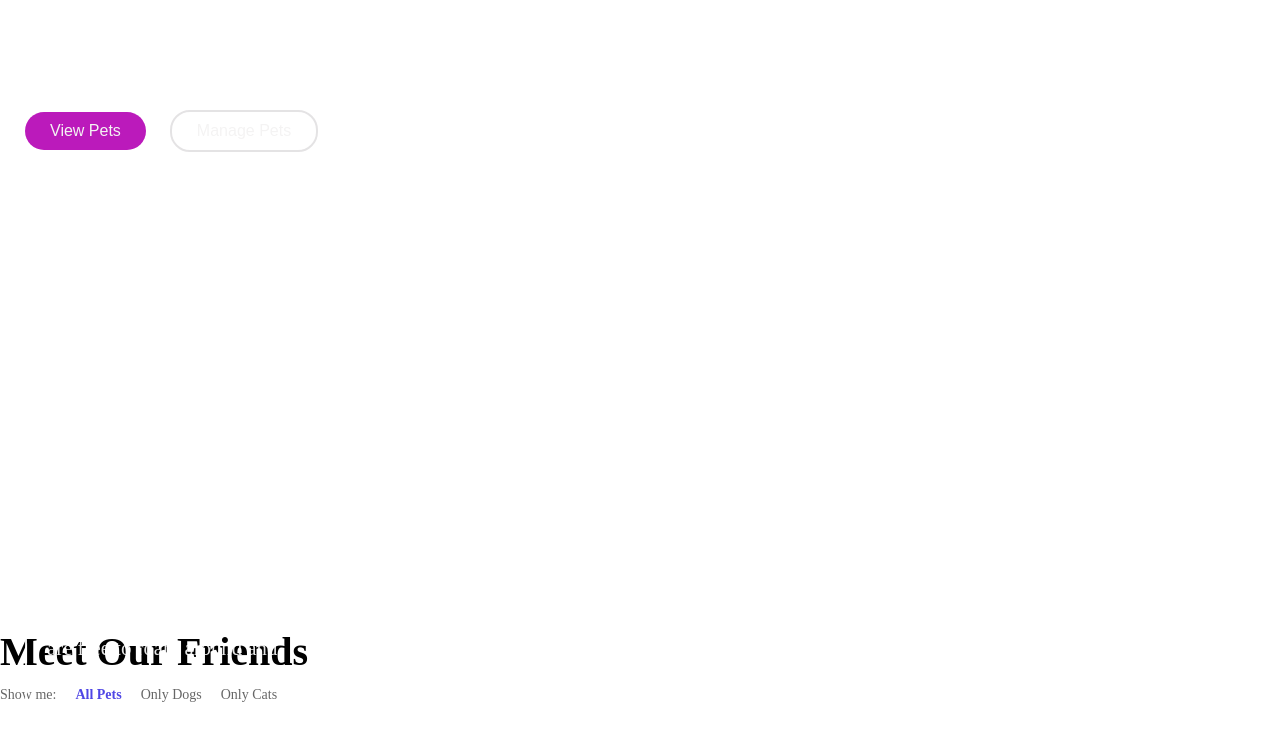
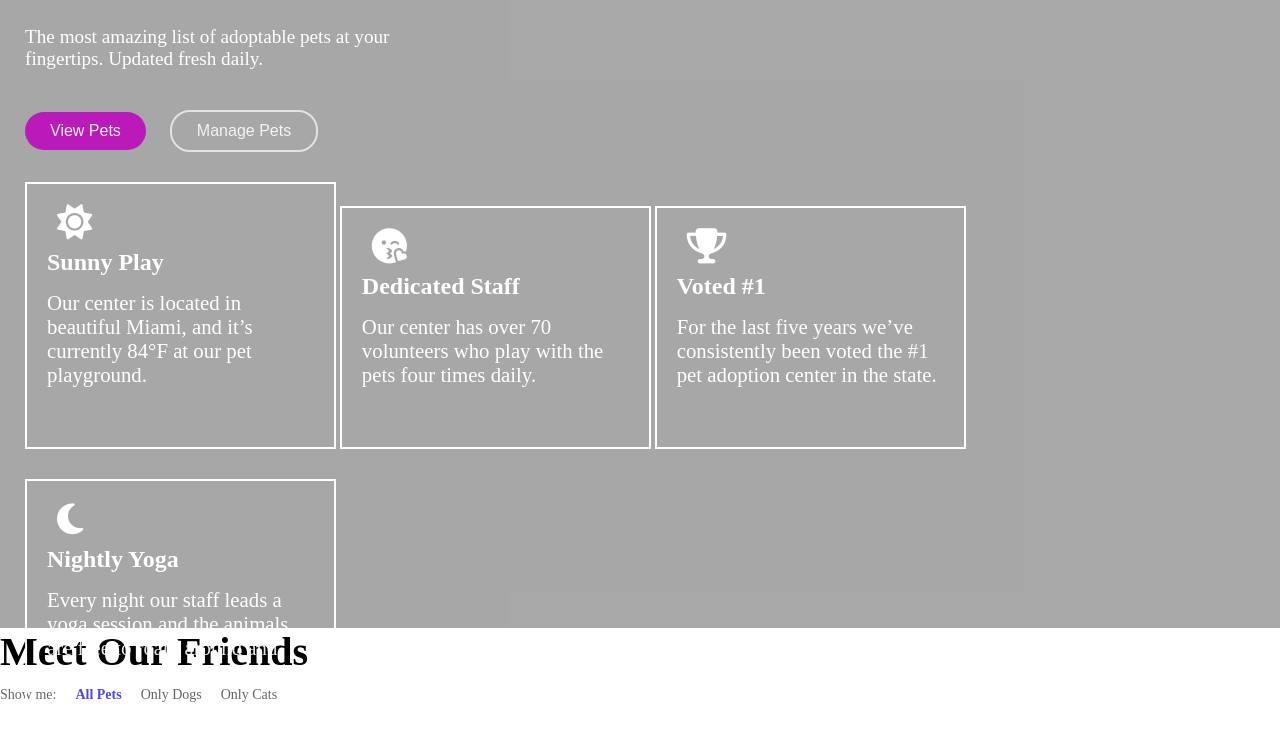
Before and after one commit to ahmedmahhmoudd/lab1-html-, a plain HTML site: page index.html in a window 1280 px wide. Shown: the part 172-922 px from the top of the page. Drawn offline with Linux system fonts and the light colour scheme; the site is published under a folder, as on GitHub Pages, so addresses that start at the root find nothing.

Commit message:
Update style.css

```diff
--- a/style.css
+++ b/style.css
@@ -7,7 +7,7 @@
     margin: auto;
     width: 100%;
     height: 100vh;
-    background-image: url("/background.jpg");
+    background-image: url("background.jpg");
 
     width: 100%;
     height:100vh;
```
